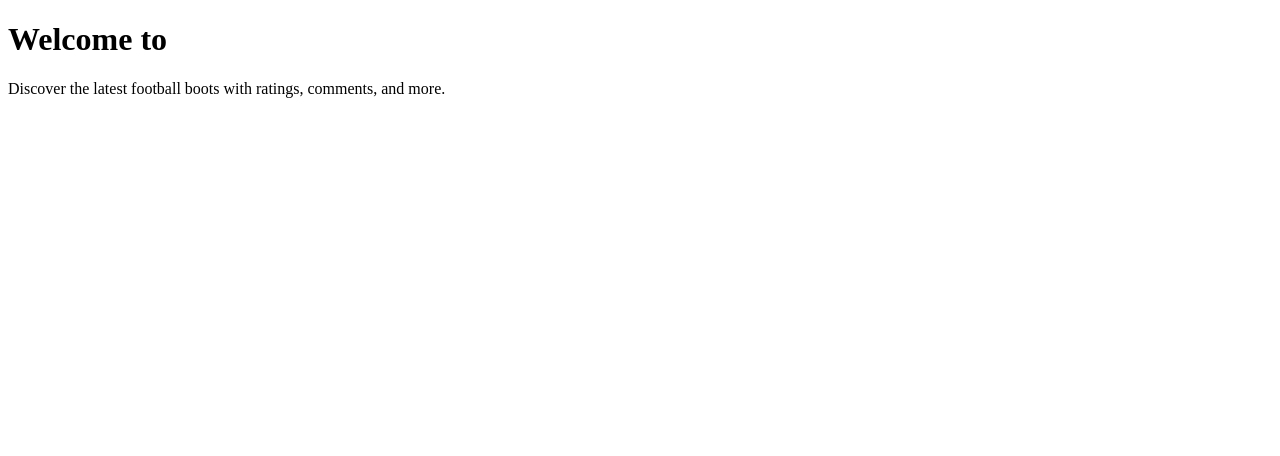
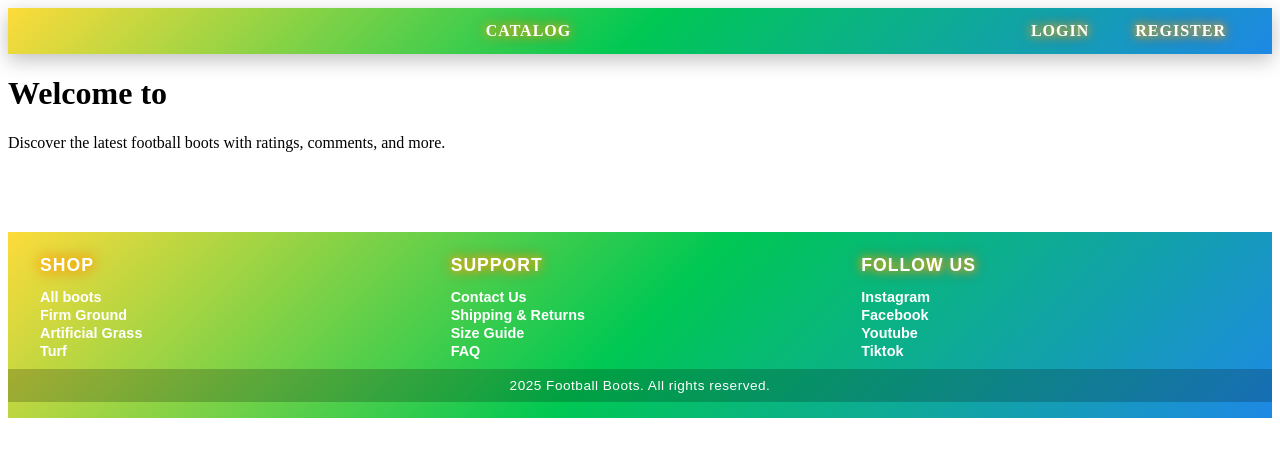
Before and after one commit to J-Nguyen-web/softuni-react-exam-football-boots, a React (Vite) app in the folder client/: page / in a window 1280 px wide. Shown: the top 456 px of the page. Built offline with nearby package versions, Linux system fonts and the light colour scheme.

Commit message:
adding paths

```diff
--- a/client/src/App.jsx
+++ b/client/src/App.jsx
@@ -1,15 +1,30 @@
 import { Route, Routes } from 'react-router-dom'
 import Home from './components/home/Home.jsx'
 import Login from './components/login/Login.jsx'
+import Header from './components/header/Header.jsx'
+import Footer from './components/footer/Footer.jsx'
+import Register from './components/register/Register.jsx'
+import Logout from './components/logout/Logout.jsx'
+import BootsCreate from './components/boots-create/BootsCreate.jsx'
+import Catalog from './components/catalog/Catalog.jsx'
 
 function App() {
 
   return (
     <>
+
+    <Header />
+
       <Routes >
         <Route path='/' element={< Home />} />
+        <Route path='/create' element={< BootsCreate />} />
+        <Route path='/catalog' element={< Catalog />} />
+        <Route path='/register' element={< Register />} />
         <Route path='/login' element={< Login />} />
+        <Route path='/logout' element={< Logout />} />
       </Routes>
+
+    <Footer />
     </>
   )
 }
```
